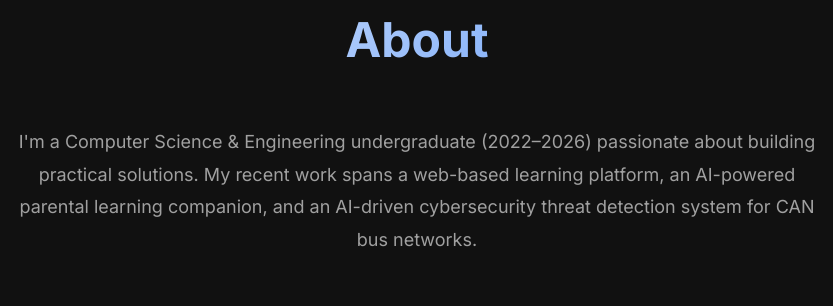
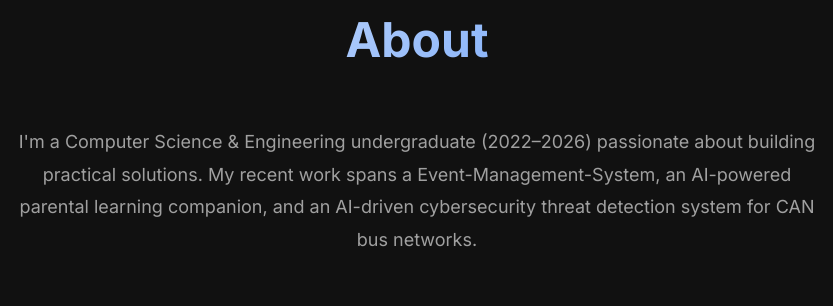
Before and after one commit to pavankumarrcs22/portfolio, a plain HTML site: page index.html in a window 1280 px wide. Shown: the part 920-1226 px from the top of the page, 223-1056 px from the left. Drawn offline with Linux system fonts and the light colour scheme.

Commit message:
Update index.html

```diff
--- a/index.html
+++ b/index.html
@@ -54,7 +54,7 @@
         <h2>About</h2>
         <p>
           I'm a Computer Science & Engineering undergraduate (2022–2026) passionate about building practical solutions.
-          My recent work spans a web-based learning platform, an AI-powered parental learning companion, and an
+          My recent work spans a Event-Management-System, an AI-powered parental learning companion, and an
           AI-driven cybersecurity threat detection system for CAN bus networks.
         </p>
       </div>
```
